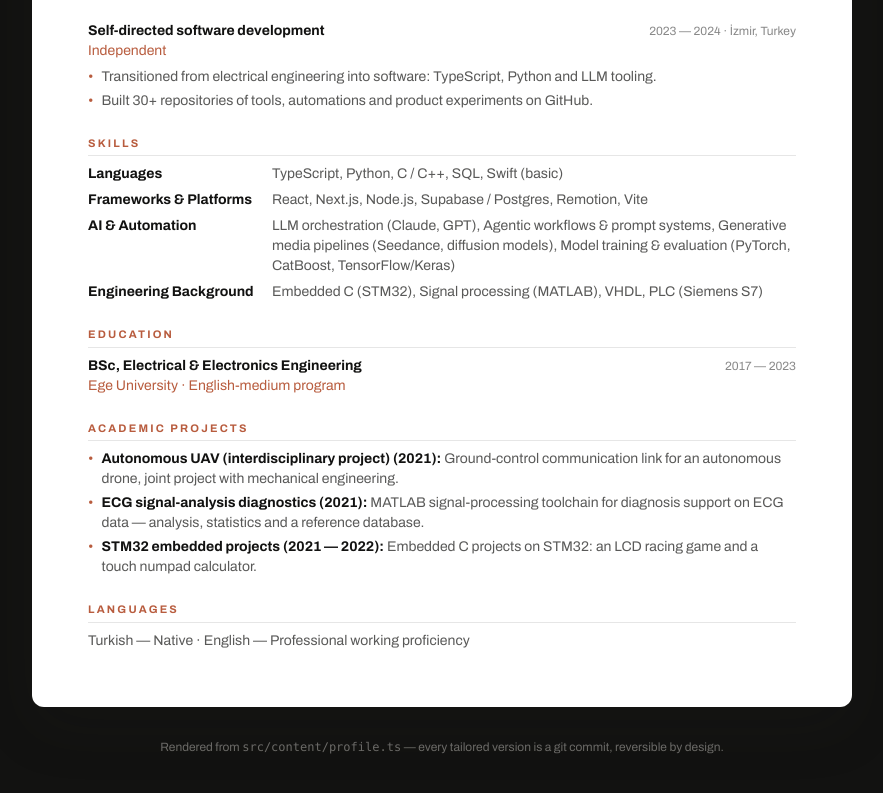
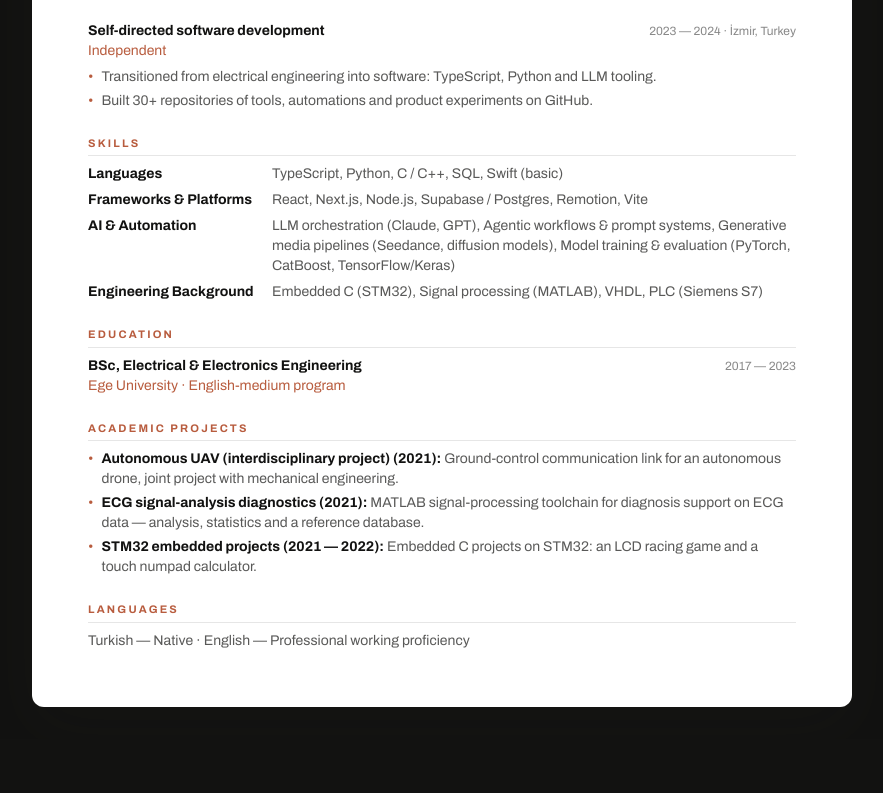
Before and after one commit to hasanbrkdev/hasanbrkdev.github.io, a React (Vite) app: page /#/resume in a window 1280 px wide. Shown: the part 894-1687 px from the top of the page, without its empty margins (198-1081 px from the left). After the commit the page ends 1633 px from the top, so only its background shows below. Built offline with nearby package versions, Linux system fonts and the light colour scheme; the HTML template or start-up script is replaced by a standard one.

Commit message:
content: quiet resume block — plain heading, no internal workflow wording

```diff
--- a/src/components/sections/ResumeCta.tsx
+++ b/src/components/sections/ResumeCta.tsx
@@ -41,7 +41,7 @@ export function ResumeCta() {
         >
           <motion.h2
             variants={itemVariants}
-            className="font-serif text-6xl italic leading-none md:text-7xl"
+            className="type-display text-3xl leading-none md:text-4xl"
           >
             {copy.resumeCta.heading}
           </motion.h2>
--- a/src/content/copy.ts
+++ b/src/content/copy.ts
@@ -32,8 +32,8 @@ export const copy = {
     line2: 'to systems that create.',
   },
   resumeCta: {
-    heading: 'Résumé.',
-    body: 'The same content as this site, typeset for A4 — always current, tailored per application, and every version tracked in git.',
+    heading: 'Résumé',
+    body: 'A print-ready PDF of everything on this site — always up to date.',
     button: 'Open & download',
     meta: 'PDF · A4 · generated in your browser',
   },
--- a/src/pages/ResumePage.tsx
+++ b/src/pages/ResumePage.tsx
@@ -64,10 +64,6 @@ export default function ResumePage() {
 
         <ResumePreview model={model} />
 
-        <p className="mt-8 pb-4 text-center text-xs text-cream/40">
-          Rendered from <code>src/content/profile.ts</code> — every tailored version is a git
-          commit, reversible by design.
-        </p>
       </div>
     </main>
   )
```
